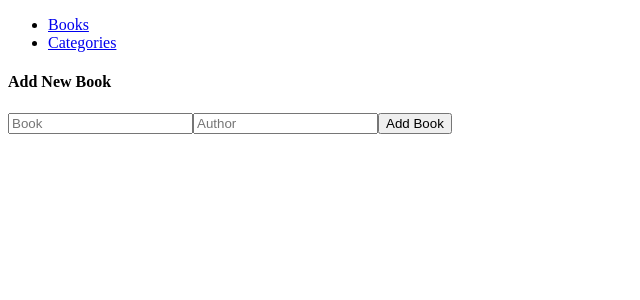
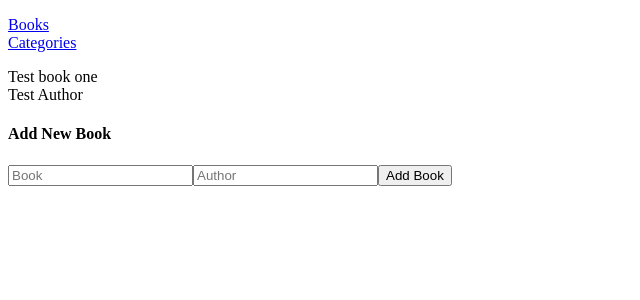
Before and after one commit to isaacpitwa/booklist, a React (Create React App) app: page / in a window 1280 px wide. Shown: the top 300 px of the page, without its empty margins (0-640 px from the left). Built offline with nearby package versions, Linux system fonts and the light colour scheme.

Commit message:
Booklist page component

```diff
--- a/src/App.css
+++ b/src/App.css
@@ -1,38 +1,7 @@
 .App {
   text-align: center;
 }
-
-.App-logo {
-  height: 40vmin;
-  pointer-events: none;
+ul {
+  list-style: none;
+  padding: 0;
 }
-
-@media (prefers-reduced-motion: no-preference) {
-  .App-logo {
-    animation: App-logo-spin infinite 20s linear;
-  }
-}
-
-.App-header {
-  background-color: #282c34;
-  min-height: 100vh;
-  display: flex;
-  flex-direction: column;
-  align-items: center;
-  justify-content: center;
-  font-size: calc(10px + 2vmin);
-  color: white;
-}
-
-.App-link {
-  color: #61dafb;
-}
-
-@keyframes App-logo-spin {
-  from {
-    transform: rotate(0deg);
-  }
-  to {
-    transform: rotate(360deg);
-  }
-}
--- a/src/App.js
+++ b/src/App.js
@@ -8,6 +8,13 @@ import Categories from './pages/Categories';
 import NotMatch from './pages/NotFound';
 
 function App() {
+  const books = [
+    {
+      id: '1',
+      title: 'Test book one',
+      author: 'Test Author',
+    },
+  ];
   return (
     <>
       <Navbar />
@@ -18,10 +25,11 @@ function App() {
           element={(
             <div className="container">
               <div className="inner">
+                <BooksList
+                  books={books}
+                />
                 <AddBook />
-                <BooksList
-                  books={[]}
-                />
+
               </div>
             </div>
 )}
--- a/src/components/Book.js
+++ b/src/components/Book.js
@@ -5,7 +5,7 @@ function Book(props) {
   const {
     book,
   } = props;
-  const { author, title } = book;
+  const { id, author, title } = book;
 
   Book.propTypes = {
     book:
@@ -23,7 +23,7 @@ function Book(props) {
   }, []);
 
   return (
-    <li>
+    <li key={id}>
       {title}
       {' '}
       <br />
--- a/src/components/BooksList.js
+++ b/src/components/BooksList.js
@@ -4,26 +4,20 @@ import Book from './Book';
 
 function BooksList(props) {
   const {
-    books, handleChangeProps, deleteTodoProps, setUpdate,
+    books,
   } = props;
 
   BooksList.propTypes = {
     books: PropTypes.arrayOf(
       PropTypes.objectOf(
-        { id: PropTypes.string, title: PropTypes.string },
+        { id: PropTypes.string, title: PropTypes.string, author: PropTypes.string },
       ),
     ),
-    handleChangeProps: PropTypes.func,
-    deleteTodoProps: PropTypes.func,
-    setUpdate: PropTypes.func,
 
   };
 
   BooksList.defaultProps = {
     books: [],
-    handleChangeProps: () => {},
-    deleteTodoProps: () => {},
-    setUpdate: () => {},
   };
 
   return (
@@ -31,10 +25,7 @@ function BooksList(props) {
       {books.map((book) => (
         <Book
           key={book.id}
-          books={book}
-          handleChangeProps={handleChangeProps}
-          deleteTodoProps={deleteTodoProps}
-          setUpdate={setUpdate}
+          book={book}
         />
       ))}
     </ul>
```
